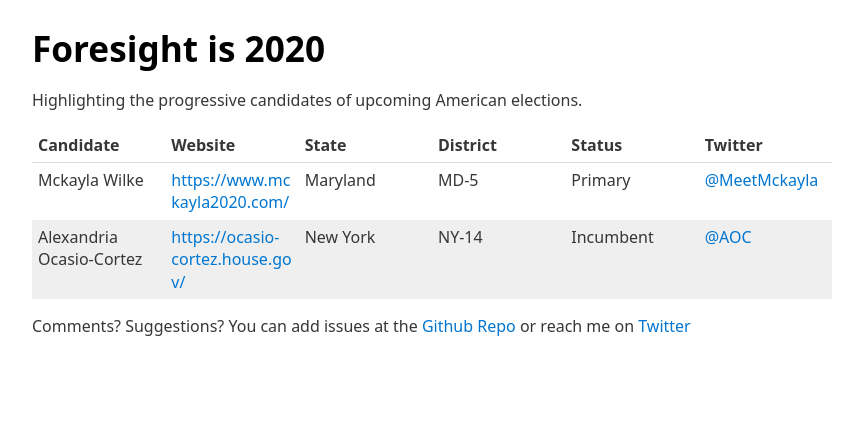
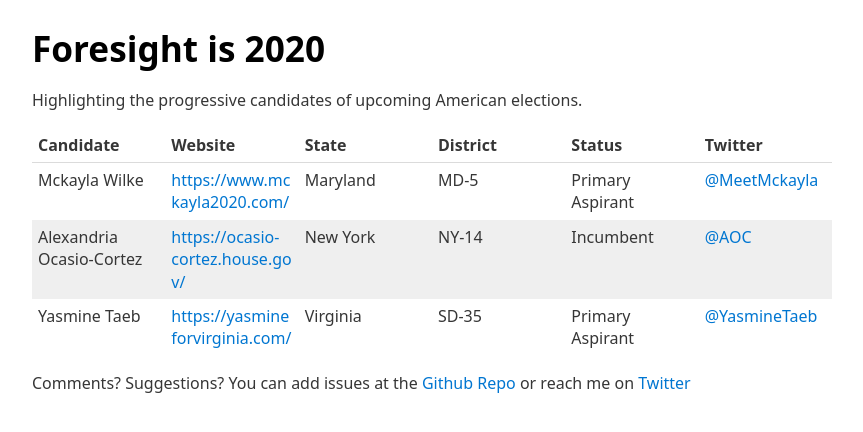
Before and after one commit to dannypage/foresight-is-2020, a Jekyll site: the page built from index.html, in a window 1280 px wide. Shown: the top 432 px of the page, without its empty margins (208-1071 px from the left). Built offline with Jekyll 4.4.1, drawn with Linux system fonts in a browser that asks for light colours; some of the changed lines change nothing that is shown.

Commit message:
Add Yasmine Taeb, general example for reference

```diff
--- a/_data/candidates.yml
+++ b/_data/candidates.yml
@@ -1,17 +1,36 @@
 #####################################################
 # Add Your Candidate!
+#
+# Example of how to add someone:
+# - candidate:	Mckayla Wilke
+#   website:	  https://www.mckayla2020.com/ <-- Include the HTTPS
+#   state: 	    Maryland <- Which state are they running in?
+#   district:	  "MD-5"
+#   govt_body:  U.S. House of Representatives
+#   status:	    Primary <- Are they an incumbent? If not, a primary aspirant or general challenger?
+#   twitter:    MeetMckayla <-- Note no @ or twitter.com
+
 
 - candidate:	Mckayla Wilke
   website:	  https://www.mckayla2020.com/
   state: 	    Maryland
   district:	  "MD-5"
-  role:       U.S. House of Representatives
-  status:	    Primary
+  govt_body:  U.S. House of Representatives
+  status:	    Primary Aspirant
   twitter:    MeetMckayla
 
 - candidate:  Alexandria Ocasio-Cortez
   website:    https://ocasio-cortez.house.gov/
   state:      New York
   district:   "NY-14"
+  govt_body:  U.S. House of Representatives
   status:     Incumbent
   twitter:    AOC
+
+- candidate:	Yasmine Taeb
+  website:	  https://yasmineforvirginia.com/
+  state: 	    Virginia
+  district:	  SD-35
+  govt_body:  Virginia State Senate
+  status:	    Primary Aspirant
+  twitter:    YasmineTaeb
```
